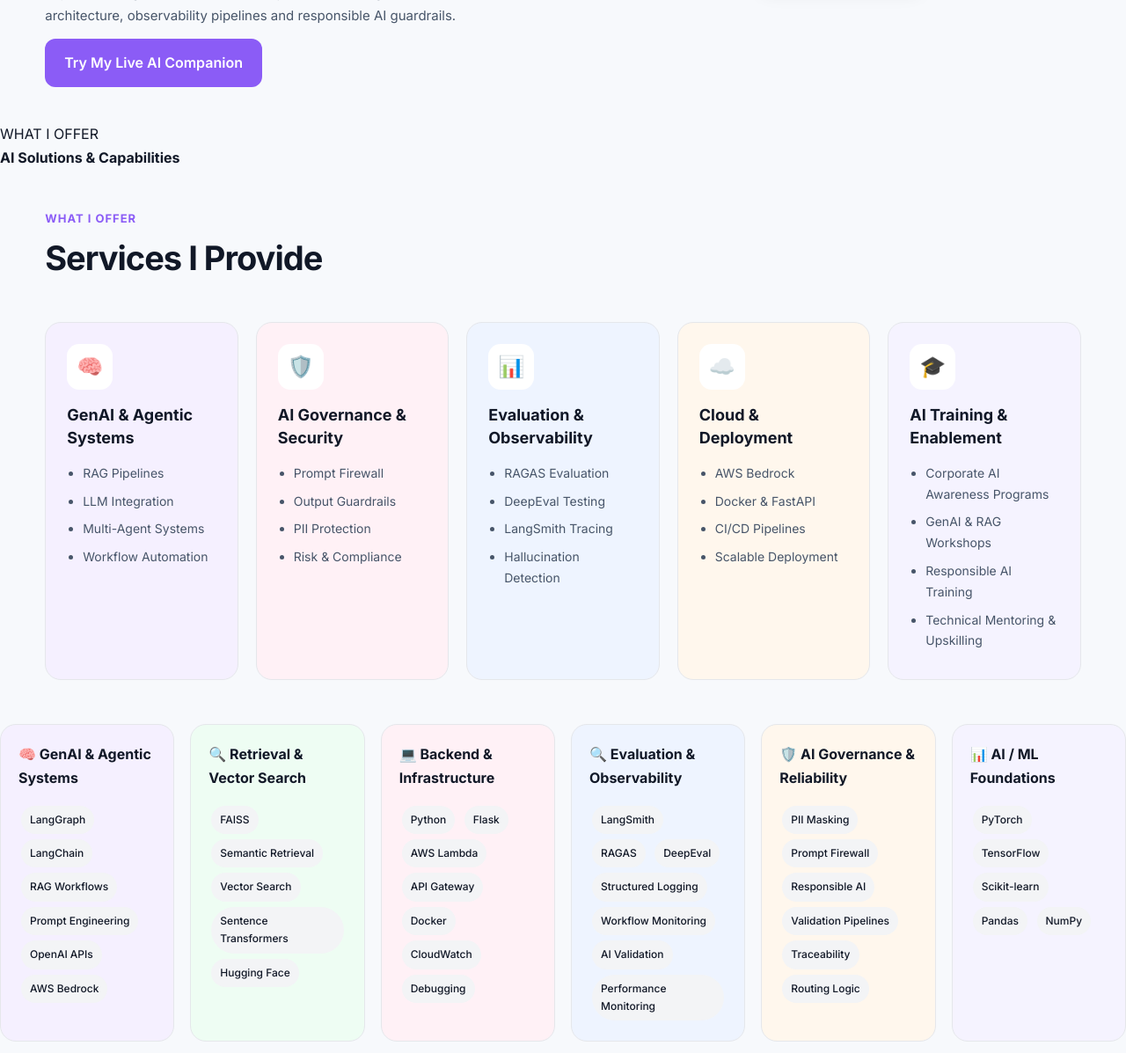
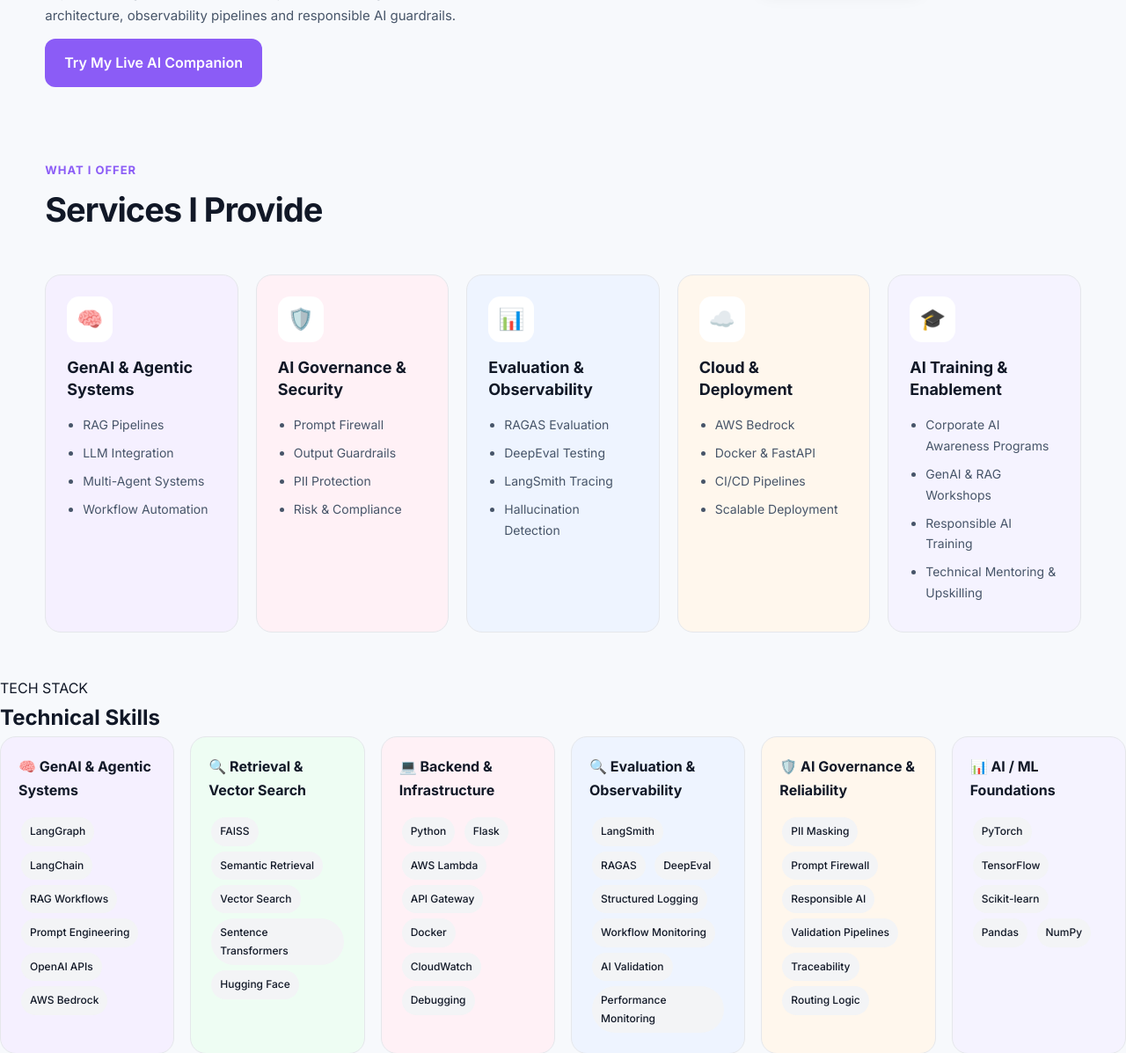
Before and after one commit to suganyaGaurav/suganya_portfolio, a Flask app: page / in a window 1280 px wide. Shown: the part 831-2028 px from the top of the page at 88% size. Run offline with Flask 3, Linux system fonts and the light colour scheme.

Commit message:
Update index.html

```diff
--- a/templates/index.html
+++ b/templates/index.html
@@ -175,12 +175,6 @@
 <!-- SERVICES SECTION -->
 <!-- ========================================= -->
 
-     <div class="section-title">
-
-        <span>WHAT I OFFER</span>
-        <h4>AI Solutions & Capabilities</h4>
-
-    </div>
 
 
     <section class="services-section" id="services">
@@ -305,6 +299,13 @@
 <!-- ========================================= -->
 <!-- TECHNICAL SKILLS SECTION -->
 <!-- ========================================= -->
+   <div class="skills-title">
+
+        <span>TECH STACK</span>
+
+        <h2>Technical Skills</h2>
+
+    </div>
 
 <div class="tech-grid">
 
```
